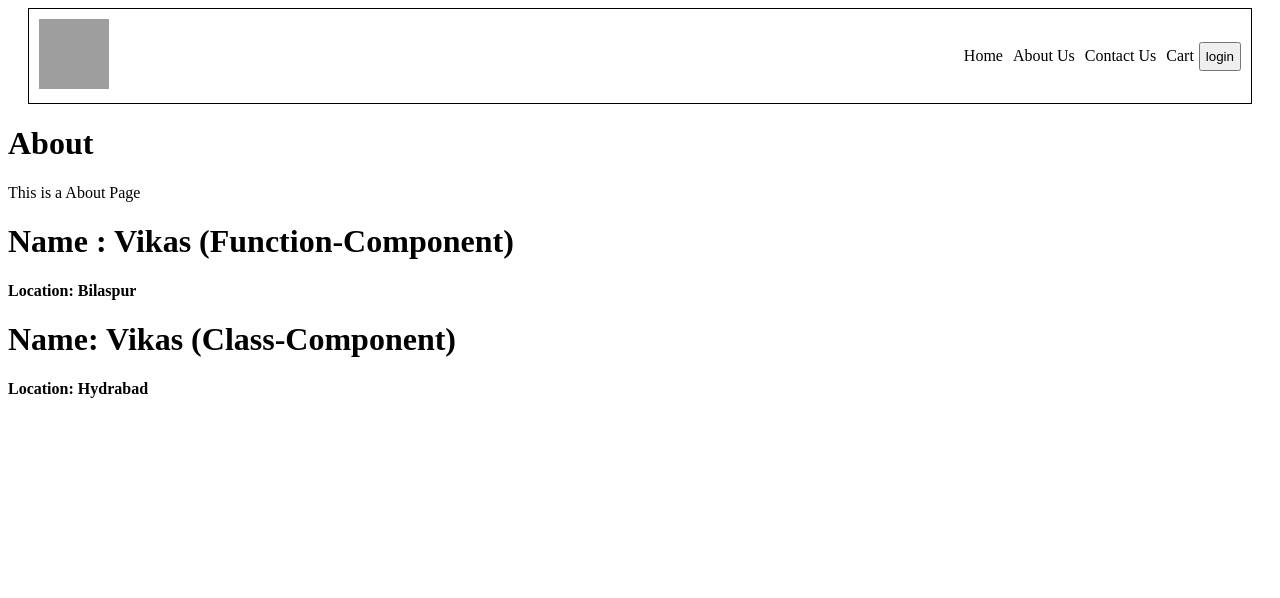
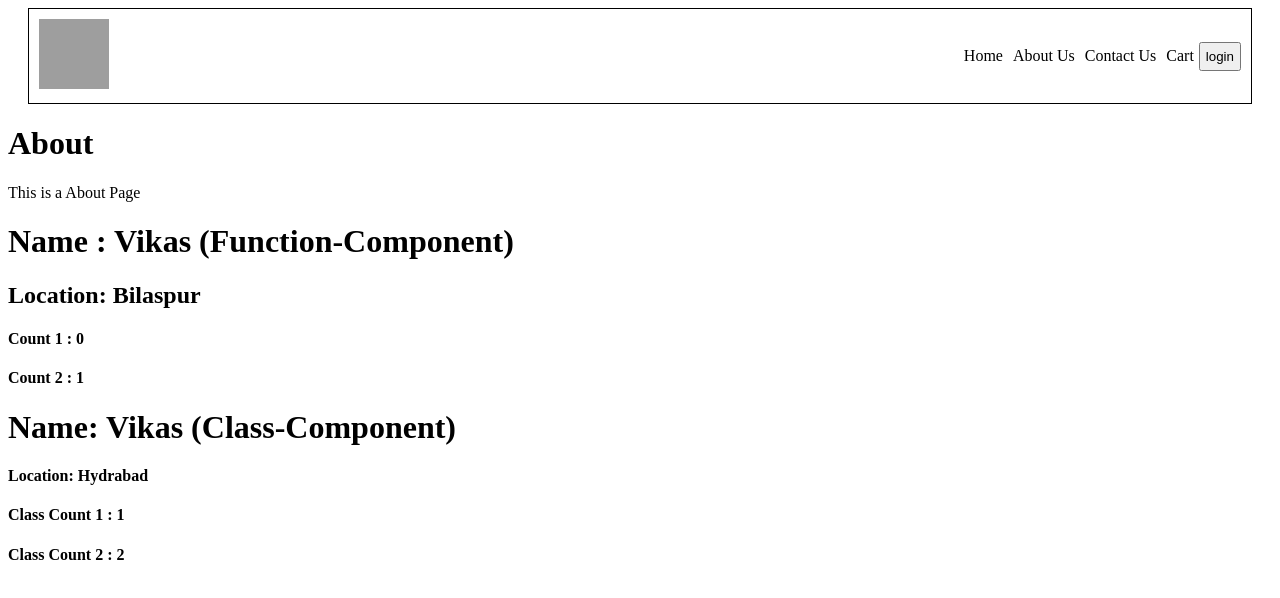
Before and after one commit to vikas-singh369/namaste-react-grind-notes, a React (Vite) app in the folder coding-advanced/: page /about in a window 1280 px wide. Shown: the top 598 px of the page. Built offline with nearby package versions, Linux system fonts and the light colour scheme; grey boxes are pictures that could not be loaded.

Commit message:
understand how to create state variable in CBM

```diff
--- a/coding-advanced/src/components/User.js
+++ b/coding-advanced/src/components/User.js
@@ -1,12 +1,19 @@
+import { useState } from "react"
+
 const User = ({
   name,
   location
 })=> {
 
+  const [count] = useState(0);
+  const [count2] = useState(1);
+
   return (
     <div>
       <h1>Name : {name}</h1>
-      <h4>Location: {location} </h4>
+      <h2>Location: {location} </h2>
+      <h4>Count 1 : {count}</h4>
+      <h4>Count 2 : {count2}</h4>
     </div>
   )
 }
--- a/coding-advanced/src/components/class/UserCalss.js
+++ b/coding-advanced/src/components/class/UserCalss.js
@@ -1,21 +1,26 @@
-import React from 'react'
+import React from "react";
 
-class UserClass extends React.Component{
-  constructor(props){
+class UserClass extends React.Component {
+  constructor(props) {
     super(props);
+
+    this.state = {
+      count: 1,
+      count2: 2,
+    };
   }
-  render(){
+  render() {
+    const { count, count2 } = this.state;
 
-    const {
-      name,
-      location
-    } = this.props
+    const { name, location } = this.props;
     return (
       <div>
-      <h1>Name: {name}</h1>
-      <h4>Location: {location}</h4>
-    </div>
-    )
+        <h1>Name: {name}</h1>
+        <h4>Location: {location}</h4>
+        <h4>Class Count 1 : {count}</h4>
+        <h4>Class Count 2 : {count2}</h4>
+      </div>
+    );
   }
 }
 
```
